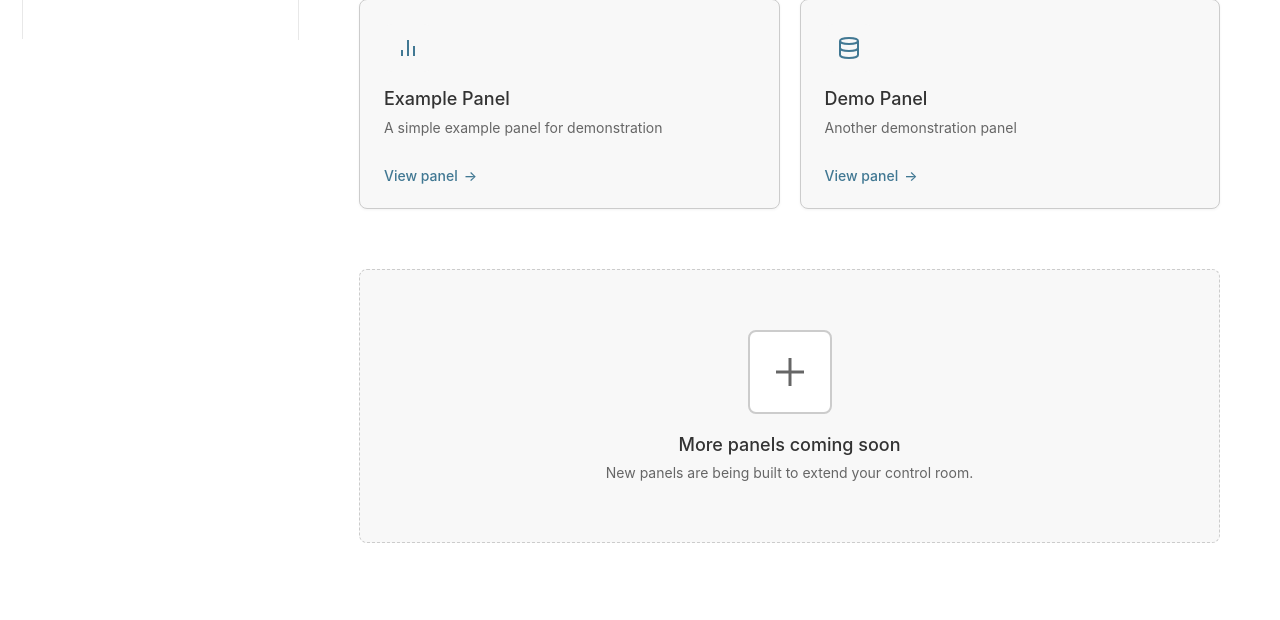
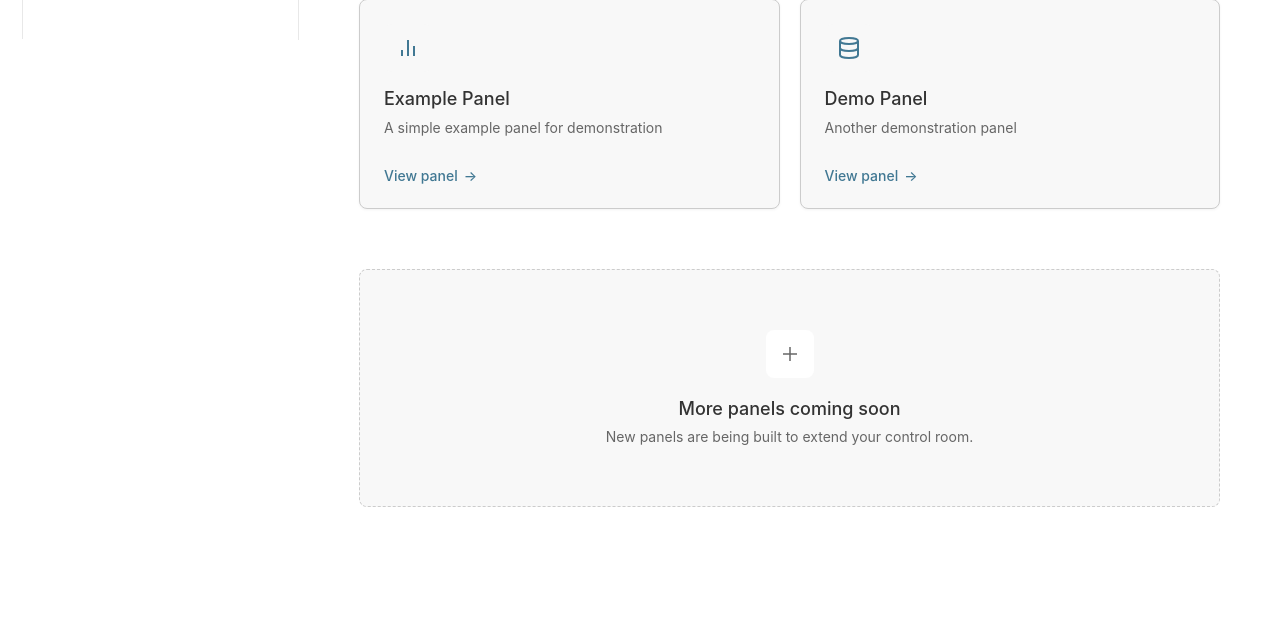
Before and after one commit to yassi/dj-control-room, a Django app: page /admin/dj-control-room/ in a window 1280 px wide. Shown: the part 847-1467 px from the top of the page. After the commit the page ends 1354 px from the top, so only its background shows below. Run offline with Django 4.2, Linux system fonts and the light colour scheme; the visitor is signed in with stand-in values (Sample User, id 1).

Commit message:
fix sizing of more panels coming soon icon

```diff
--- a/dj_control_room/static/dj_control_room/css/styles.css
+++ b/dj_control_room/static/dj_control_room/css/styles.css
@@ -23,7 +23,7 @@
 
 .header-title {
     margin: 0;
-    margin-top:-6px;
+    margin-top: -6px;
     margin-left: -10px;
     font-size: 24px;
     font-weight: 400;
@@ -187,11 +187,10 @@
 }
 
 .more-panels-icon {
-    width: 80px;
-    height: 80px;
+    width: 48px;
+    height: 48px;
     margin: 0 auto 20px;
     background: var(--body-bg, white);
-    border: 2px solid var(--border-color, #e0e0e0);
     border-radius: 8px;
     display: flex;
     align-items: center;
@@ -827,7 +826,7 @@
     border-color: var(--message-error-border, #f5c6cb);
 }
 
-.messagelist .warning  {
+.messagelist .warning {
     background-color: var(--message-warning-bg, #fff3cd);
     color: var(--message-warning-fg, #856404);
     border-color: var(--message-warning-border, #ffeeba);
--- a/dj_control_room/templates/admin/dj_control_room/index.html
+++ b/dj_control_room/templates/admin/dj_control_room/index.html
@@ -142,7 +142,7 @@
 
     <div class="more-panels-section">
         <div class="more-panels-icon">
-            <svg width="48" height="48" viewBox="0 0 24 24" fill="none" stroke="currentColor" stroke-width="1.5">
+            <svg width="24" height="24" viewBox="0 0 24 24" fill="none" stroke="currentColor" stroke-width="1.5">
                 <line x1="12" y1="5" x2="12" y2="19"/>
                 <line x1="5" y1="12" x2="19" y2="12"/>
             </svg>
```
